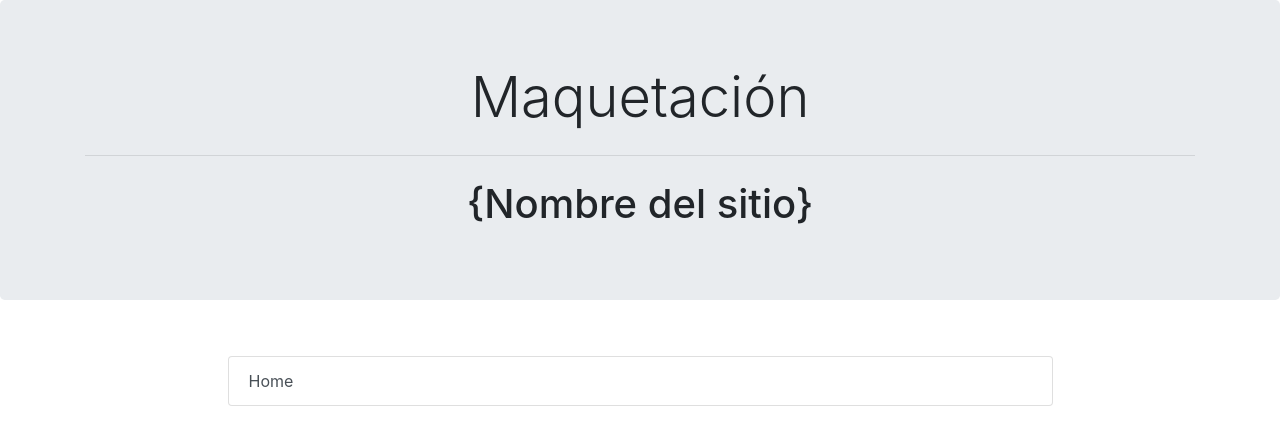
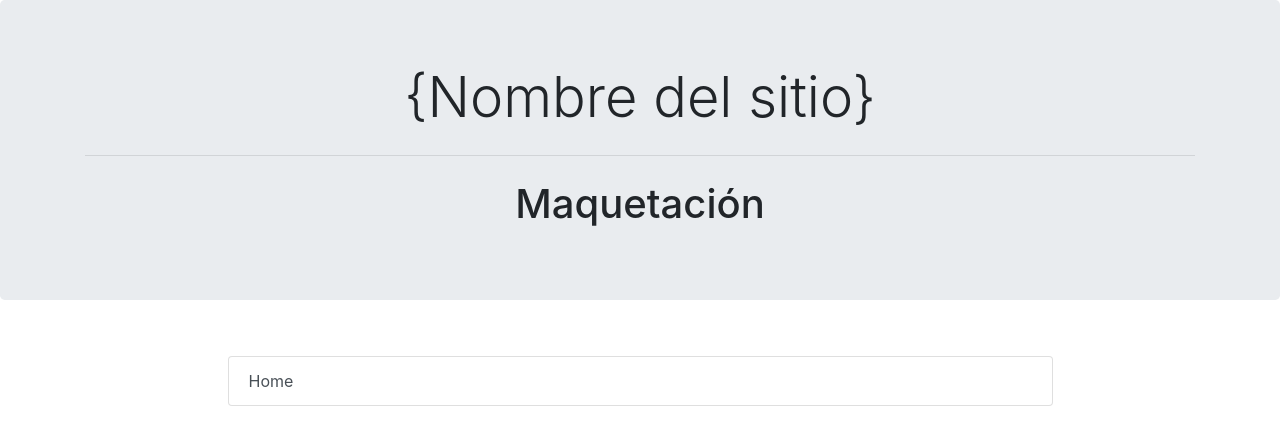
Before and after one commit to acapponi/dna, a PHP site: page / in a window 1280 px wide. Shown: the top 445 px of the page. Run offline with PHP 8.4, Linux system fonts and the light colour scheme.

Commit message:
version 2.0

```diff
--- a/index.php
+++ b/index.php
@@ -17,9 +17,9 @@
 
 	<div class="jumbotron">
 		<div class="container text-center">
-			<h1 class="display-4">Maquetación</h1>
+			<h1 class="display-4">{Nombre del sitio}</h1>
 			<hr class="my-4">
-			<h1 class="display-5">{Nombre del sitio}</h1>
+			<h1 class="display-5">Maquetación</h1>
 		</div>
 	</div>
 
```
